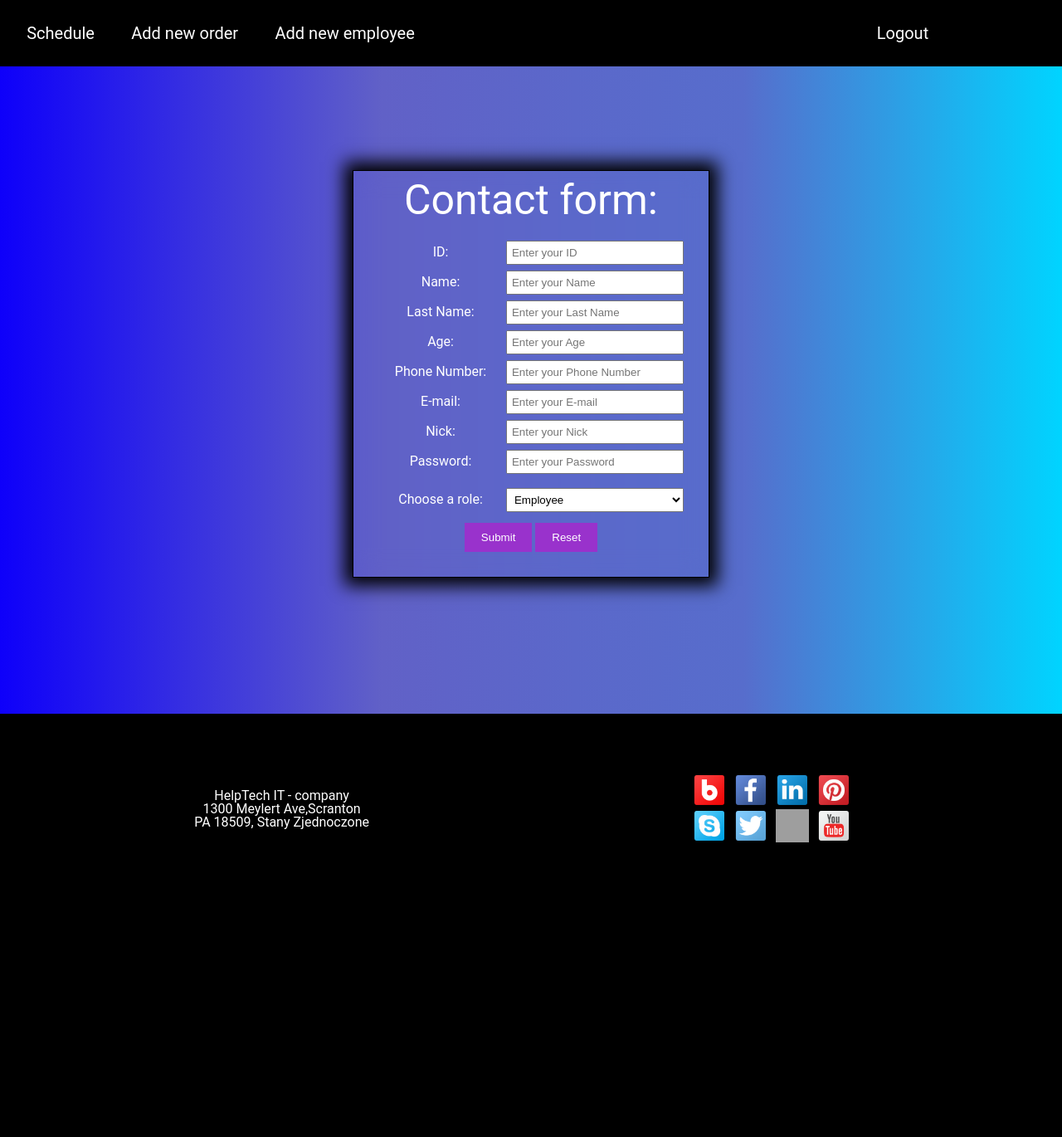
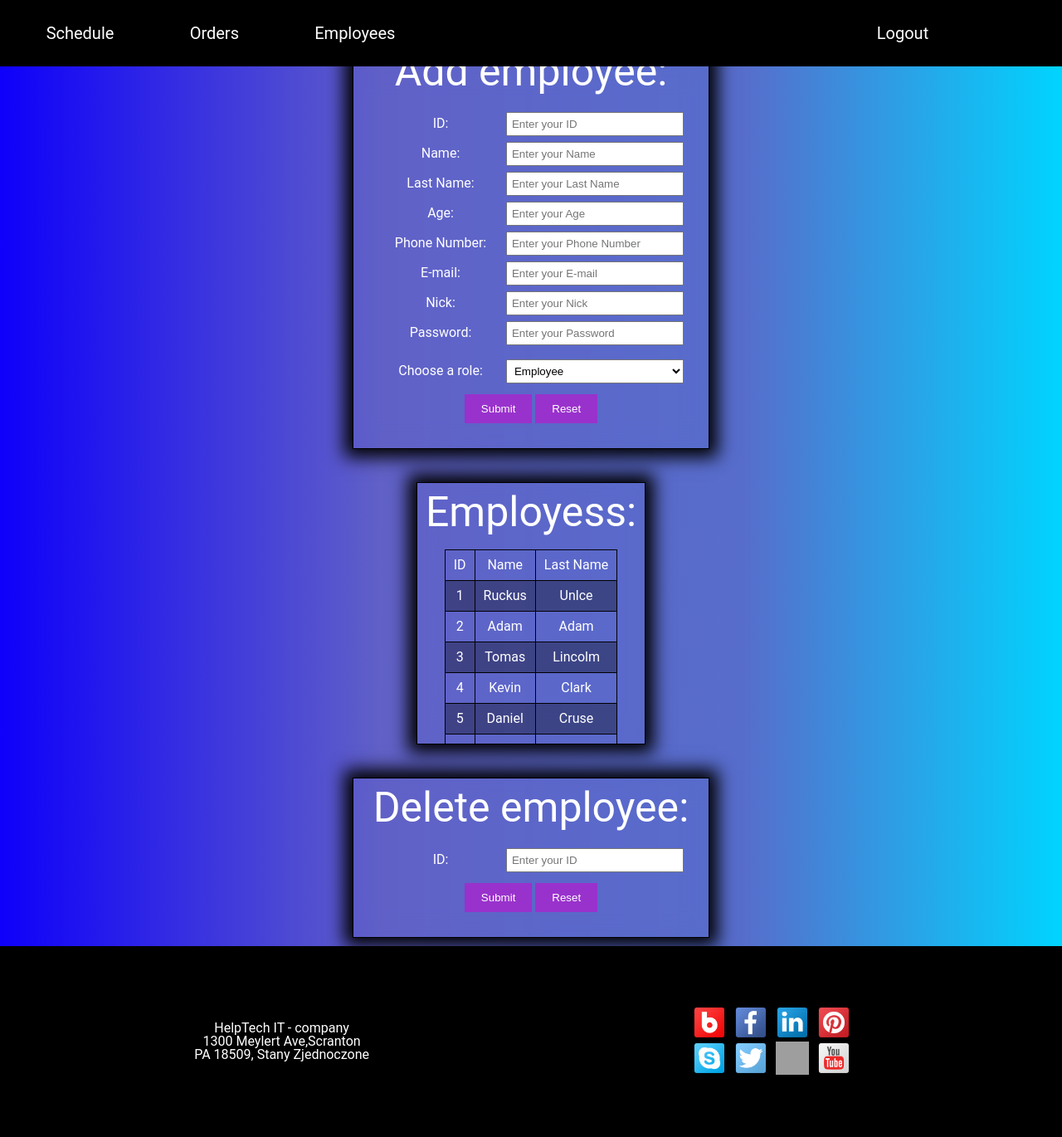
Before and after one commit to JustAFailuree/-Workshops, a PHP site: page / in a window 1280 px wide. Shown: the whole page at 83% size. Before the commit the page ends 1015 px from the top, so only its background shows below. Run offline with PHP 8.4, Linux system fonts and the light colour scheme; the visitor is signed in with stand-in values (Sample User, id 1); data comes from the database, SQL or seed files in the repository; grey boxes are pictures that could not be loaded.

Commit message:
Add files via upload

```diff
--- a/Index.css
+++ b/Index.css
@@ -63,7 +63,7 @@ footer {
 section {
     background: rgb(14,0,250);
     background: linear-gradient(90deg, rgba(14,0,250,1) 0%, rgba(97,97,199,1) 36%, rgba(91,104,202,1) 54%, rgba(87,109,204,1) 70%, rgba(0,212,255,1) 100%);
-    height: 100vh;
+    height: 135vh;
     padding: 10px;
     padding-top: 50px;
     text-align: center;
@@ -71,10 +71,11 @@ section {
     justify-content: center;
     align-items: center;
     overflow: hidden;
-
+    flex-direction: column;
 }
 
-.SectionForm{
+.SectionForm, .formUsuwanie
+{
     height: auto;
     padding: 10px;
     border: 1px solid rgb(0, 0, 0);
@@ -84,11 +85,19 @@ section {
 
 }
 
-.SectionForm h2{
+.SectionForm h2, .formUsuwanie h2{
     text-align: center;
     font-size: 50px;
 }
-
+.formUsuwanie
+{
+    margin-top: 40px;
+    .top
+    {
+        margin-top: 10px;
+        margin-bottom: 10px;
+    }
+}
 .top{
     display: flex;
     flex-direction: column;
@@ -132,6 +141,51 @@ input[type="submit"]:hover,
 input[type="reset"]:hover {
     background-color: rgb(146, 2, 98);
         box-shadow: 5px 5px 2px black;
+    }
+
+    .right
+    {
+        margin-top: 40px;
+        h2
+        {
+            font-size: 50px;
+        }
+    }
+    .right, .order{
+        height: 350px;
+        padding: 10px;
+        border: 1px solid rgb(0, 0, 0);
+        color: white;
+        backdrop-filter: blur(15px);
+        box-shadow: 0 0 20px 10px black;
+        overflow-y: auto;
+    }
+    .order::-webkit-scrollbar, .right::-webkit-scrollbar{
+        width: 0.5rem;
+        height: 0.5rem;
+    }
+    .order::-webkit-scrollbar-thumb, .right::-webkit-scrollbar-thumb{
+        border-radius: 0.5rem;
+        background-color: #0005;
+        visibility: hidden;
+    }
+    .order:hover::-webkit-scrollbar-thumb, .right:hover:-webkit-scrollbar-thumb{
+        visibility: visible;
+    }
+    .right table, th, tr,td, .order table, th, tr,td{
+        border: 1px solid black;
+        padding: 10px;
+        margin: 0 auto;
+    }
+
+    .right tr:nth-child(even), .order tr:nth-child(even){
+        background-color: #0005;
+    }
+    .right tr:hover, .order tr:hover{
+        background-color: #fff5;
+    }
+    .right h2, .order h2{
+        margin-bottom: 20px;
     }
 
 @media(max-width: 767px){
--- a/Index.php
+++ b/Index.php
@@ -16,8 +16,8 @@ session_start();
                 <a href="Grafik.php">Schedule</a>
                 <?php
                 if ($_SESSION["role"] === "A") { ?>
-                <a href="AddOrder.php">Add new order</a>
-                <a href="Index.php">Add new employee</a>
+                <a href="AddOrder.php">Orders</a>
+                <a href="Index.php">Employees</a>
                 <?php } ?>
             </div>
             <div class="NavRight">
@@ -29,8 +29,8 @@ session_start();
                 <?php
                     if ($_SESSION["role"] === "A") { ?>
                     <a href="Grafik.php">Schedule</a>
-                    <a href="AddOrder.php">Add new order</a>
-                    <a href="Index.php">Add new employee</a>
+                    <a href="AddOrder.php">Orders</a>
+                    <a href="Index.php">Employees</a>
                     <a href="logout.php">Logout</a>
                     <?php } ?>
                     <?php
@@ -47,8 +47,8 @@ session_start();
 
     <section>
         <div class="SectionForm">
-            <h2>Contact form:</h2>
-            <form name="name"  id="formularz" method="post">
+            <h2>Add employee:</h2>
+            <form action="addEmployee.php" name="name" id="formularz" method="post">
                 <div class="top">
                 <div class="inside">
                     <label>ID:</label>
@@ -167,56 +167,75 @@ session_start();
             </script>
         </div>
 
+        <div class="right">
+                <?php
+                    include 'pma.php';
+                    $conn = new mysqli($servername, $username, $password, $dbname);
 
-        <?php
-            include 'pma.php';
-            $conn = new mysqli($servername, $username, $password, $dbname);
+                    $sql = "SELECT Id, Imie, Nazwisko FROM pracownicy";
+                    $result = $conn->query($sql);
 
-            if ($conn->connect_error) {
-            die("Connection failed: " . $conn->connect_error);
-            }
+                    if ($result->num_rows > 0) {
+                        echo "<h2>Employess:</h2>";
+                        echo "<table>";
+                        echo "<tr><th>ID</th><th>Name</th><th>Last Name</th>";
 
-            if ($_SERVER["REQUEST_METHOD"] == "POST") {
+                        while ($row = $result->fetch_assoc()) {
+                            echo "<tr>
+                                    <td>" . $row["Id"] . "</td>
+                                    <td>" . $row["Imie"] . "</td>
+                                    <td>" . $row["Nazwisko"] . "</td>
+                                </tr>";
+                        }
+                        echo "</table>";
+                    } else {
 
-            $id = $_POST['ID'];
-            $imie = $_POST['Imie'];
-            $nazwisko = $_POST['Nazwisko'];
-            $wiek = $_POST['Wiek'];
-            $telefon = $_POST['Telefon'];
-            $Email = $_POST['Mail'];
-            $rola = $_POST['Role'];
-            $nick = $_POST['Nick'];
-            $haslo = $_POST['Pass'];
+                        echo "null";
+                    }
 
-            $id = $conn->real_escape_string($id);
-            $imie = $conn->real_escape_string($imie);
-            $nazwisko = $conn->real_escape_string($nazwisko);
-            $wiek = $conn->real_escape_string($wiek);
-            $telefon = $conn->real_escape_string($telefon);
-            $Email = $conn->real_escape_string($Email);
-            $rola = $conn->real_escape_string($rola);
-            $nick = $conn->real_escape_string($nick);
-            $haslo = $conn->real_escape_string($haslo);
-
-            $hashed = password_hash($haslo, PASSWORD_DEFAULT);
+                    $conn->close();
+                ?>
+            </div>
+        </div>
 
 
-              $check_sql = "SELECT Id, Nazwa FROM pracownicy WHERE Id = '$id' OR Nazwa = '$nick'";
-            $result = $conn->query($check_sql);
+        <div class="formUsuwanie">
+        <h2>Delete employee:</h2>
+            <form action="deleteEmployee.php" name="name"  id="formularz2" method="post">
+            <div class="top">
+                <div class="inside">
+                    <label>ID:</label>
+                    <input type="number"  id="id2" name="ID2" placeholder="Enter your ID"><br>
+                </div>
+            </div>
+            <div class="bottom">
+                <input type="submit" value="Submit" name="submitUsun" id="submitUsun">
+                <input type="reset" value="Reset" id="resetbuttonUsun" onclick="alert('Your data was cleaned')">
+            </div>
+            </form>
+        </div>
+        <script>
+            document.getElementById('formularz2').addEventListener('submit',function(event2)
+                {
+                    var id = document.getElementById('id2').value;
 
-            if ($result->num_rows > 0) {
-                echo "<script>alert('Duplicate Id or Nick found')</script>";
-            } else {
-                $sql = "INSERT INTO pracownicy (Id, Imie, Nazwisko, Wiek, Telefon, Email, Rola, Nazwa, Haslo) VALUES ('$id', '$imie', '$nazwisko', '$wiek', '$telefon', '$Email', '$rola', '$nick', '$hashed')";
-                if ($conn->query($sql) === TRUE) {
-                    echo "<script>alert('New employee added successfully')</script>";
-                } else {
+                    if(id == '')
+                    {
+                        event2.preventDefault();
+                        alert('Fill in all fields');
+                    }
+                    else
+                    {
+                        if(id < 1)
+                        {
+                            event2.preventDefault();
+                            alert('Id cannot be less than 1');
+                        }
 
-                }
-            }
-        }
-        $conn->close();
-        ?>
+                    }
+                });
+        </script>
+
     </section>
 
     <footer>
```
Also changed, not shown: addEmployee.php (added, +50 -0 lines), deleteEmployee.php (added, +28 -0 lines).
